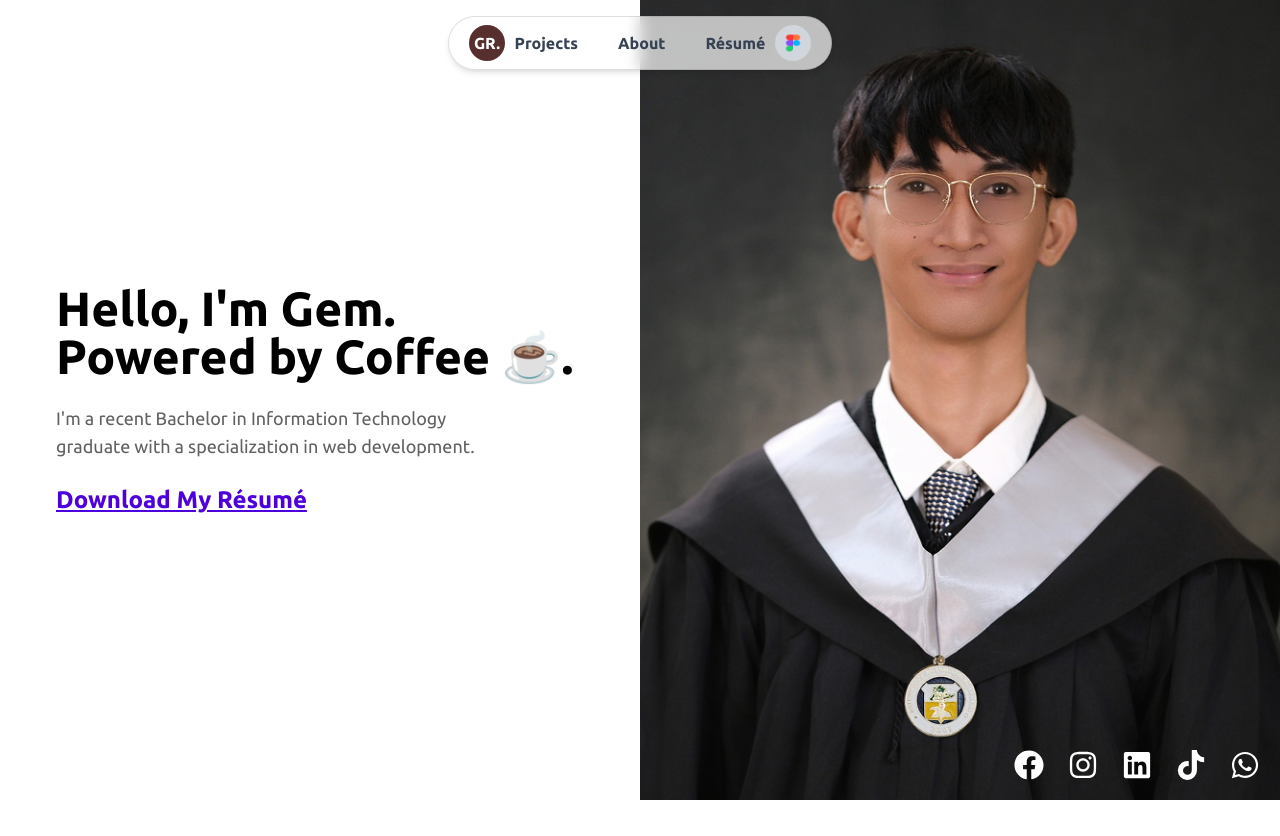
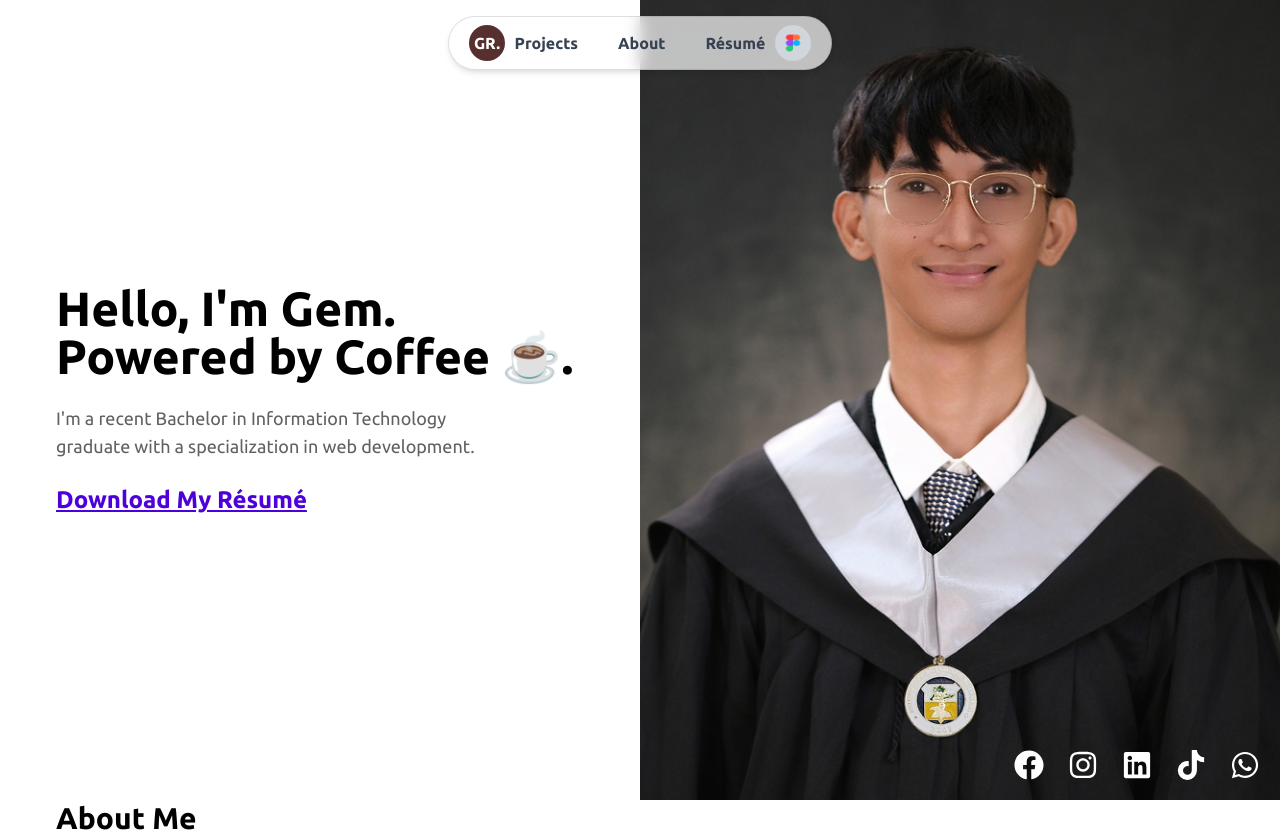
Before and after one commit to gemrey13/gemrey13.github.io, a React (Vite) app: page / in a window 1280 px wide. Before the commit the page ends 800 px from the top, so only its background shows below. Built offline with nearby package versions, Linux system fonts and the light colour scheme; a web font is replaced by a local one.

Commit message:
Add AboutMeSection and Title component

```diff
--- a/src/components/sections/AboutMeSection.tsx
+++ b/src/components/sections/AboutMeSection.tsx
@@ -0,0 +1,11 @@
+import Title from "../ui/Title";
+
+const AboutMeSection = () => {
+  return (
+    <section>
+      <Title header="About Me" />
+    </section>
+  );
+};
+
+export default AboutMeSection;
--- /dev/null
+++ b/src/components/ui/Title.tsx
@@ -0,0 +1,20 @@
+import { Link } from "react-router-dom";
+
+interface TitleProps {
+  header: string;
+  linkTitle?: string;
+  internalLink?: string;
+}
+
+const Title = ({ header, linkTitle, internalLink }: TitleProps) => {
+  return (
+    <div>
+      <h2 className="text-lg md:text-3xl font-semibold">{header}</h2>
+      {linkTitle && internalLink ? (
+        <Link to={internalLink}>{linkTitle}</Link>
+      ) : null}
+    </div>
+  );
+};
+
+export default Title;
--- a/src/pages/Home.tsx
+++ b/src/pages/Home.tsx
@@ -1,10 +1,13 @@
+import AboutMeSection from "../components/sections/AboutMeSection";
 import HeroSection from "../components/sections/HeroSection";
 
 const Home = () => {
   return (
     <>
       <HeroSection />
-      <div className="mx-5 md:mx-14"></div>
+      <div className="mx-5 md:mx-14">
+        <AboutMeSection />
+      </div>
     </>
   );
 };
```
